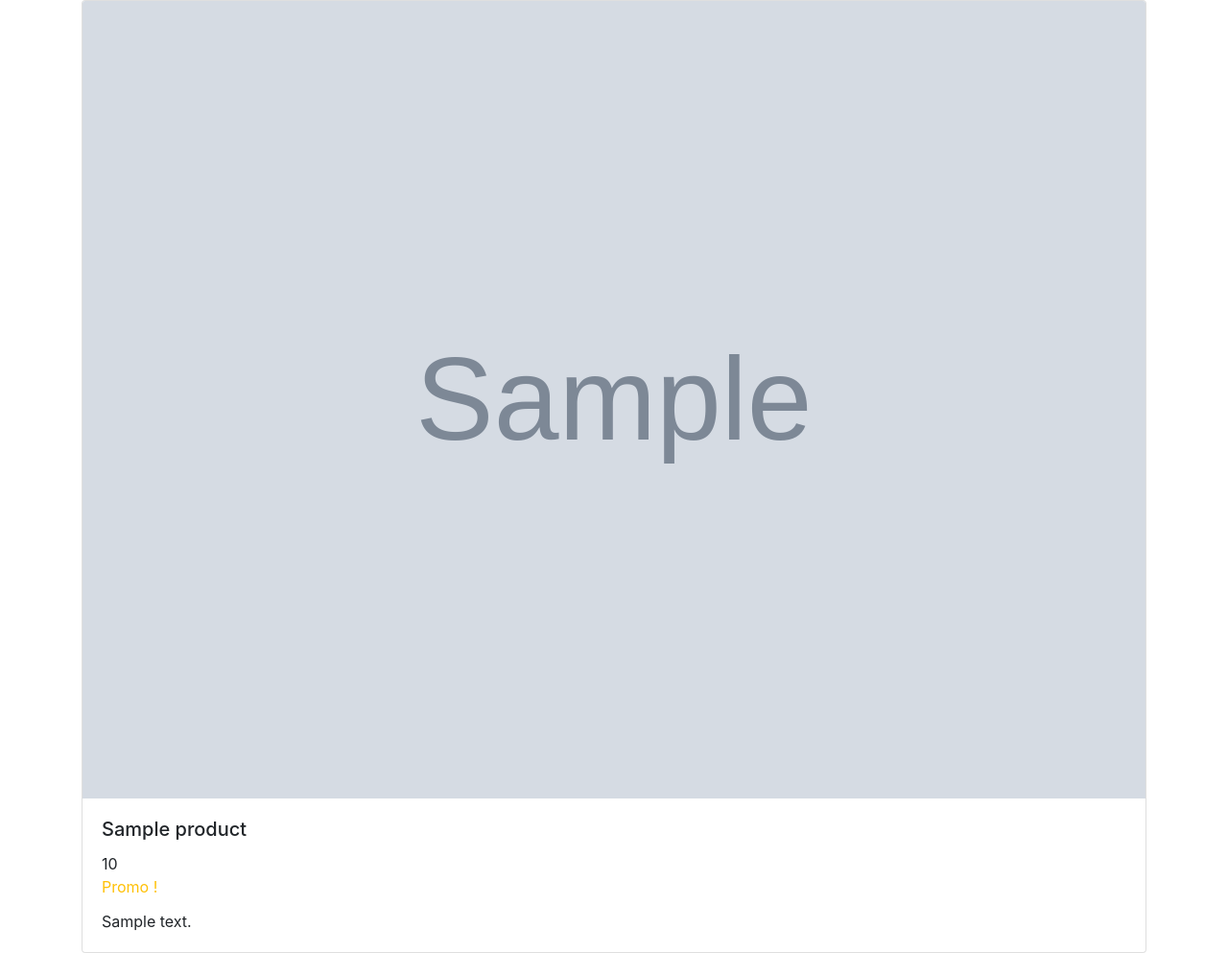
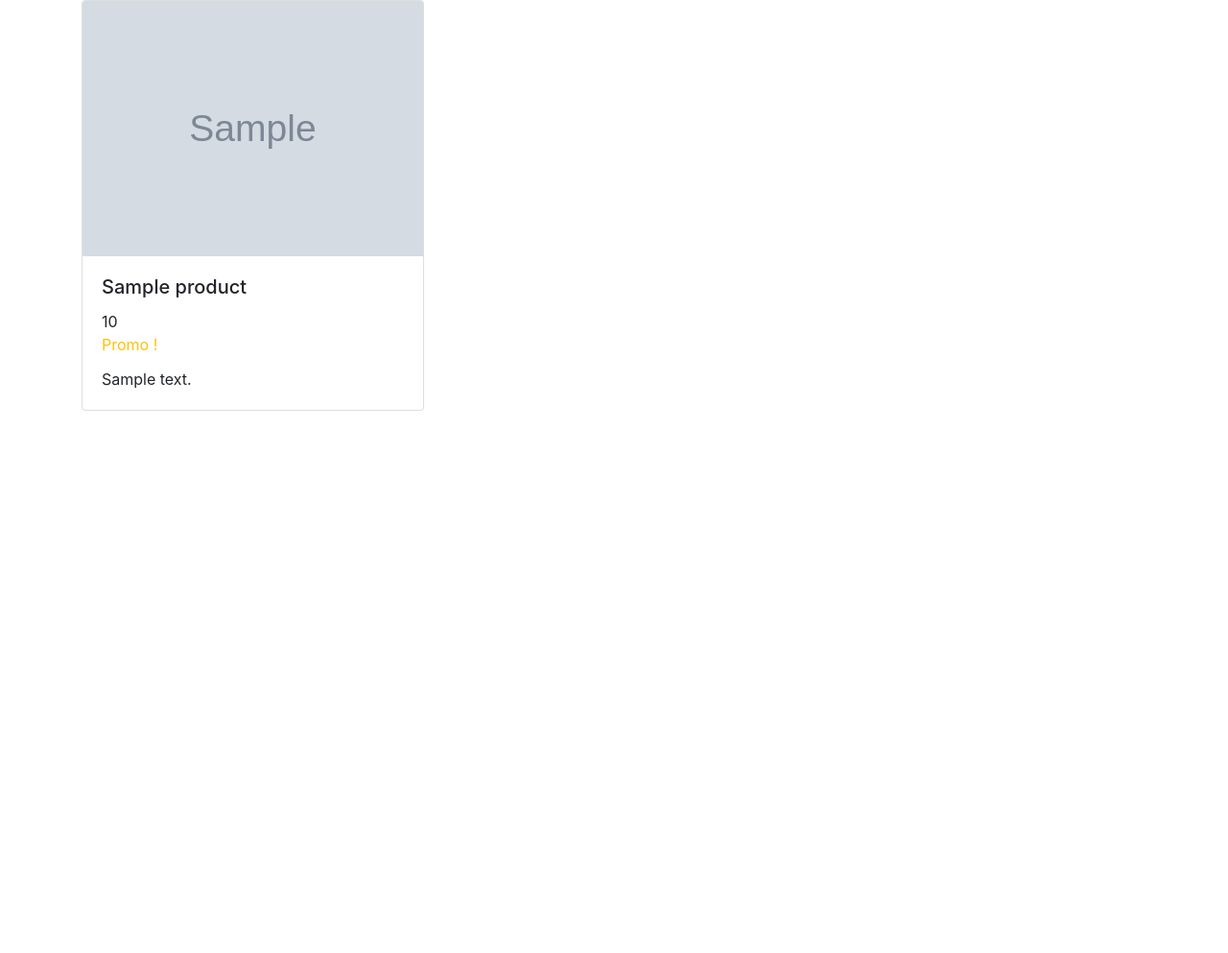
Before and after one commit to raspgot/-SF4-FilterProducts, a Symfony app: template templates/product/index.html.twig in a window 1280 px wide. Shown: the whole page at 96% size. After the commit the page ends 428 px from the top, so only its background shows below. Run offline with Twig, Linux system fonts and the light colour scheme; the template is opened without the code that fills it: most values are stand-ins (such as "Sample title", 1, 10 or a date in 2020); grey boxes marked "Sample" are stand-in pictures; some libraries are stand-ins or nearby versions.

Commit message:
[style] grid

```diff
--- a/templates/base.html.twig
+++ b/templates/base.html.twig
@@ -5,6 +5,13 @@
         <title>{% block title %}Welcome!{% endblock %}</title>
         <link rel="stylesheet" href="https://stackpath.bootstrapcdn.com/bootstrap/4.4.1/css/bootstrap.min.css">
         {% block stylesheets %}{% endblock %}
+        <style>
+            .grid {
+                display: grid;
+                grid-template-columns: repeat(3, 1fr);
+                grid-gap: 20px;
+            }
+        </style>
     </head>
     <body>
         {% block body %}{% endblock %}
--- a/templates/product/index.html.twig
+++ b/templates/product/index.html.twig
@@ -4,8 +4,10 @@
 
 {% block body %}
     <div class="container">
-        {% for product in products %}
-            {% include 'product/_card.html.twig' with {product: product} only %}
-        {% endfor %}
+        <div class="grid">
+            {% for product in products %}
+                {% include 'product/_card.html.twig' with {product: product} only %}
+            {% endfor %}
+        </div>
     </div>
 {% endblock %}
```
